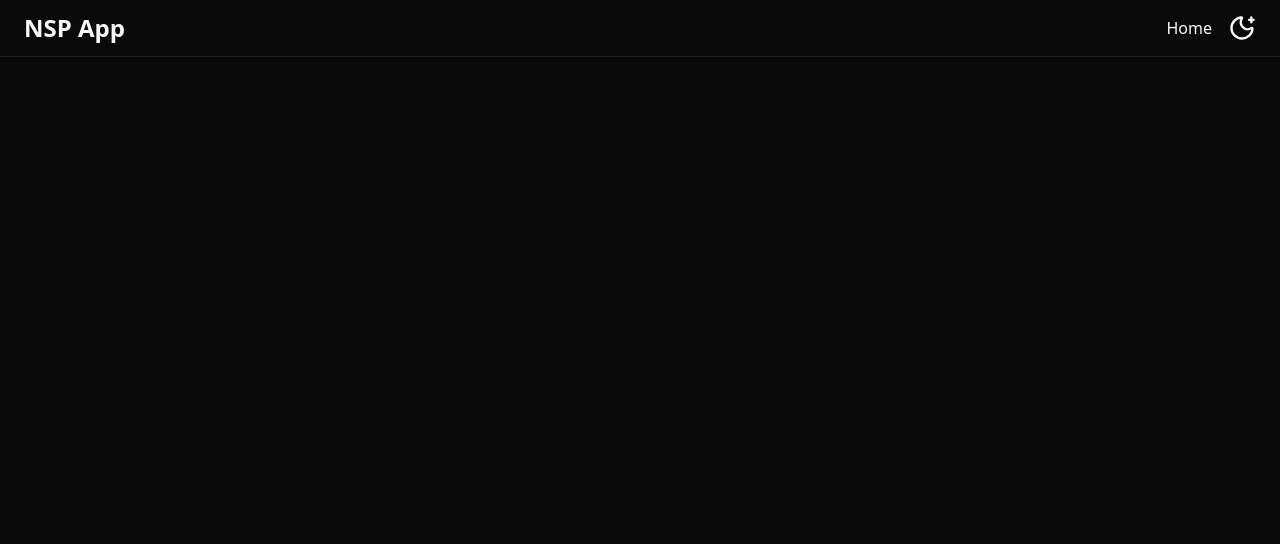
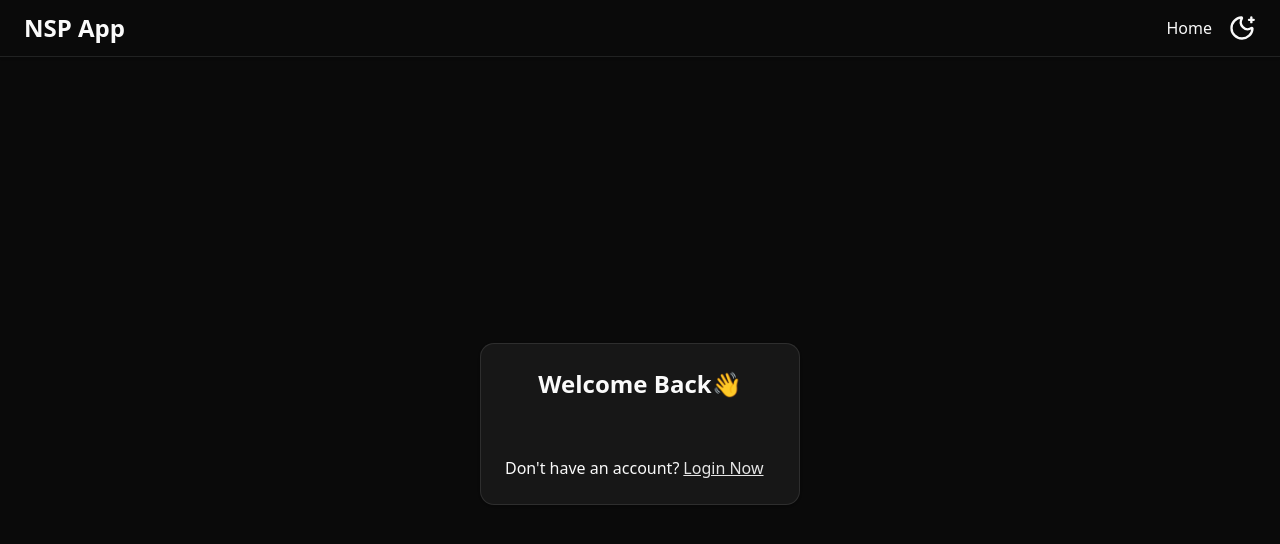
Before and after one commit to gopalghosh-dev/wallpaper-app, a Next.js app: page /auth in a window 1280 px wide. Shown: the top 544 px of the page. Built offline with nearby package versions, Linux system fonts and the light colour scheme.

Commit message:
Login & Register form created

```diff
--- a/src/app/(frontend)/auth/page.tsx
+++ b/src/app/(frontend)/auth/page.tsx
@@ -1,4 +1,13 @@
+import LoginForm from "@/components/Forms/LoginForm";
+import {
+	Card,
+	CardContent,
+	CardFooter,
+	CardHeader,
+	CardTitle,
+} from "@/components/shadcnui/card";
 import { Metadata } from "next";
+import Link from "next/link";
 
 export const metadata: Metadata = {
 	title: "Login | Wallpaper App",
@@ -6,7 +15,27 @@ export const metadata: Metadata = {
 };
 
 const page = () => {
-	return <section className="grid h-[90dvh] place-items-center"></section>;
+	return (
+		<section className="grid h-[90dvh] place-items-center">
+			<Card className="w-xs">
+				<CardHeader>
+					<CardTitle className="text-center text-2xl font-semibold">
+						Welcome Back👋
+					</CardTitle>
+					<LoginForm />
+				</CardHeader>
+				<CardContent></CardContent>
+				<CardFooter className="gap-1 text-center">
+					Don&apos;t have an account?{" "}
+					<Link
+						href={"/auth/register"}
+						className="text-primary underline">
+						Login Now
+					</Link>
+				</CardFooter>
+			</Card>
+		</section>
+	);
 };
 
 export default page;
--- a/src/app/(frontend)/auth/register/page.tsx
+++ b/src/app/(frontend)/auth/register/page.tsx
@@ -1,4 +1,13 @@
+import RegisterForm from "@/components/Forms/RegisterForm";
+import {
+	Card,
+	CardContent,
+	CardFooter,
+	CardHeader,
+	CardTitle,
+} from "@/components/shadcnui/card";
 import { Metadata } from "next";
+import Link from "next/link";
 
 export const metadata: Metadata = {
 	title: "Register | Wallpaper App",
@@ -6,7 +15,27 @@ export const metadata: Metadata = {
 };
 
 const page = () => {
-	return <section className="grid h-[90dvh] place-items-center"></section>;
+	return (
+		<section className="grid h-[90dvh] place-items-center">
+			<Card className="w-xs">
+				<CardHeader>
+					<CardTitle className="text-center text-2xl font-semibold">
+						Join With Us 👍
+					</CardTitle>
+					<RegisterForm />
+				</CardHeader>
+				<CardContent></CardContent>
+				<CardFooter className="gap-1 text-center">
+					Already have an account?{" "}
+					<Link
+						href={"/auth"}
+						className="text-primary underline">
+						Login Now
+					</Link>
+				</CardFooter>
+			</Card>
+		</section>
+	);
 };
 
 export default page;
--- /dev/null
+++ b/src/components/Forms/LoginForm.tsx
@@ -0,0 +1,5 @@
+const LoginForm = () => {
+	return <></>;
+};
+
+export default LoginForm;
--- /dev/null
+++ b/src/components/Forms/RegisterForm.tsx
@@ -0,0 +1,5 @@
+const RegisterForm = () => {
+	return <></>;
+};
+
+export default RegisterForm;
```
